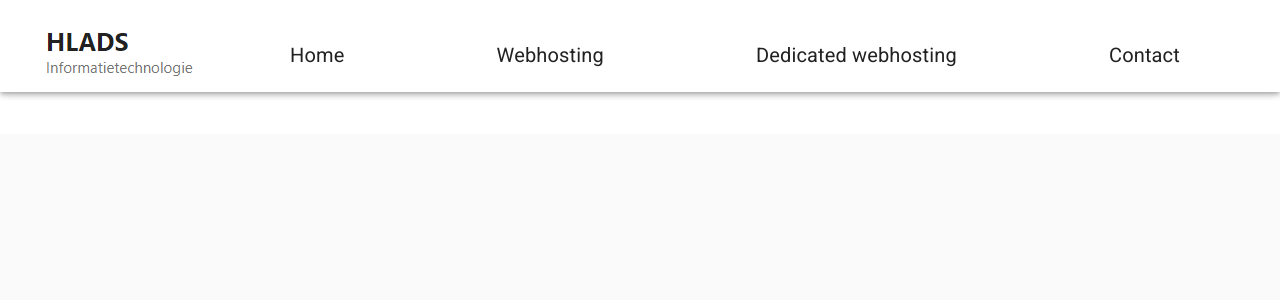
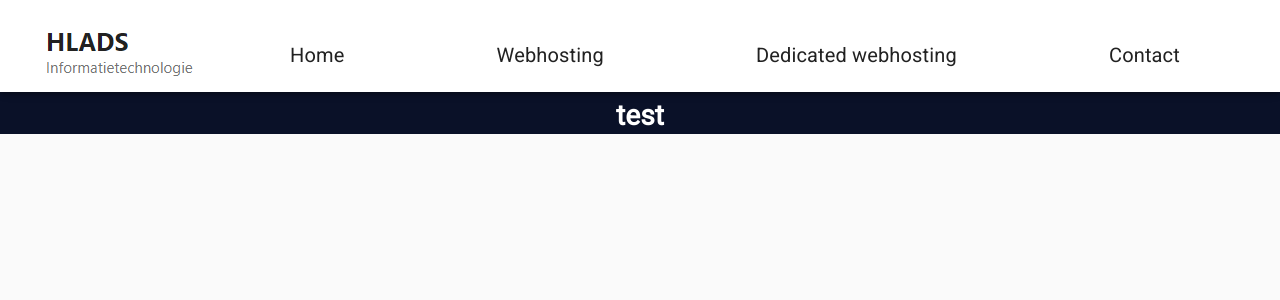
Before and after one commit to kaijehenstra/HLADS-Web, a React (Create React App) app: page / in a window 1280 px wide. Shown: the top 300 px of the page. Built offline with nearby package versions, Linux system fonts and the light colour scheme.

Commit message:
Navbar and Footer functional

```diff
--- a/public/index.html
+++ b/public/index.html
@@ -7,7 +7,7 @@
     <meta name="theme-color" content="#000000" />
     <meta
       name="description"
-      content="Web site created using create-react-app"
+      content="Website for HLADS created with react"
     />
     <link rel="apple-touch-icon" href="%PUBLIC_URL%/logo192.png" />
     <link rel="preconnect" href="https://fonts.gstatic.com">
--- a/src/App.js
+++ b/src/App.js
@@ -1,5 +1,5 @@
 import { createMuiTheme, ThemeProvider, makeStyles } from '@material-ui/core/styles';
-import { BrowserRouter as Router, Switch, Route } from 'react-router-dom';
+import { Switch, Route } from 'react-router-dom';
 
 import NavBar from './components/NavBar';
 import Footer from './components/Footer';
@@ -13,7 +13,7 @@ import './App.css';
 const theme = createMuiTheme({
   palette: {
     primary: {
-      main:"#0A1128",
+      main:"#fff",
     },
     secondary: {
       main:"#1282A2",
@@ -41,7 +41,6 @@ function App() {
   const classes = styles();
 
   return (
-    <Router>
       <div className={classes.container}>
           <ThemeProvider theme={theme}>
             <NavBar/>
@@ -54,9 +53,8 @@ function App() {
           </Switch>
 
             <Footer/>
-        </ThemeProvider>
+          </ThemeProvider>
       </div>
-    </Router>
   );
 }
 
--- a/src/components/Contact.jsx
+++ b/src/components/Contact.jsx
@@ -1,8 +1,6 @@
 import React from 'react';
 
 function Contact() {
-
-
     return (
         <div>
             <h1>contact</h1>
--- a/src/components/DedicatedWebhosting.jsx
+++ b/src/components/DedicatedWebhosting.jsx
@@ -1,9 +1,9 @@
-import React from 'react';
+import React from 'react'
 
 function DedicatedWebhosting() {
     return (
         <div>
-            <h1>dwh</h1>
+            <h1>DW</h1>
         </div>
     )
 }
--- a/src/components/Footer.jsx
+++ b/src/components/Footer.jsx
@@ -1,10 +1,20 @@
 import React from 'react';
-import {BottomNavigation, BottomNavigationAction} from '@material-ui/core';
+import { BottomNavigation, colors } from '@material-ui/core';
+import {makeStyles} from '@material-ui/core/styles';
+
+const styles = makeStyles({
+    footer: {
+        backgroundColor: "#0A1128",
+        color: 'white',
+    }
+})
 
 function Footer() {
+    const classes = styles()
+
     return (
-        <BottomNavigation>
-
+        <BottomNavigation className={classes.footer}>
+            <h1>test</h1>
         </BottomNavigation>
     )
 }
--- a/src/components/Home.jsx
+++ b/src/components/Home.jsx
@@ -1,15 +1,6 @@
-import React from 'react';
-import {makeStyles} from '@material-ui/core/styles';
-
-const styles = makeStyles({
-    body: {
-
-    },
-});
+import React from 'react'
 
 function Home() {
-    const classes = styles()
-
     return (
         <div>
             <h1>Home</h1>
--- a/src/index.js
+++ b/src/index.js
@@ -2,12 +2,15 @@ import React from 'react';
 import ReactDOM from 'react-dom';
 import App from './App';
 
+import { BrowserRouter as Router } from "react-router-dom";
 import CssBaseline from "@material-ui/core/CssBaseline";
 
 ReactDOM.render(
   <React.StrictMode>
+    <Router>
       <CssBaseline />
       <App />
+    </Router>
   </React.StrictMode>,
   document.getElementById('root')
 );
```
